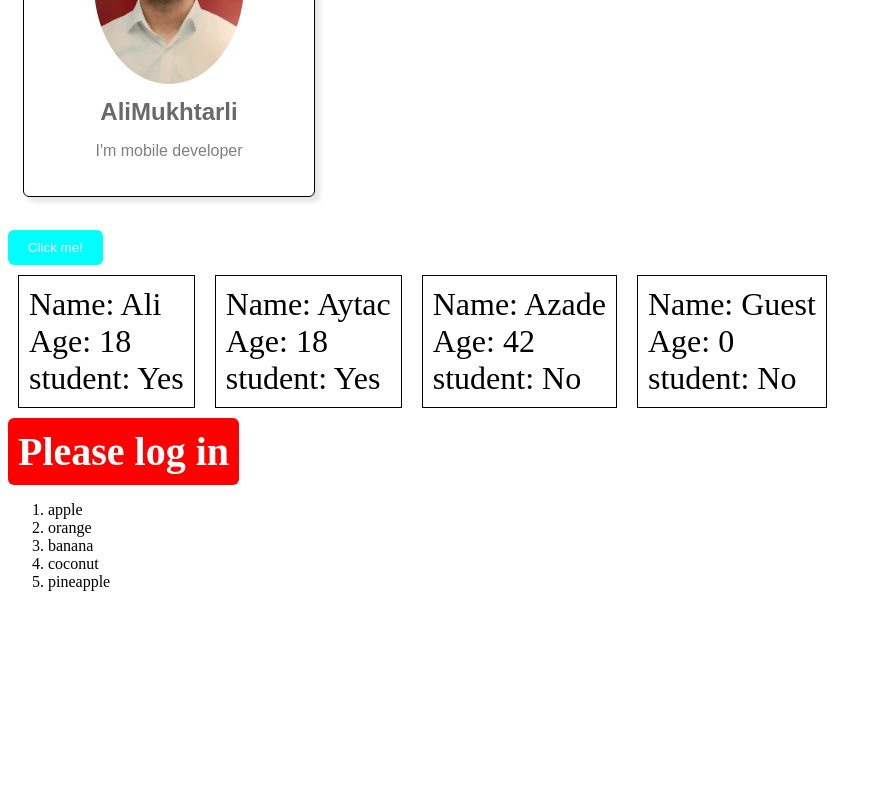
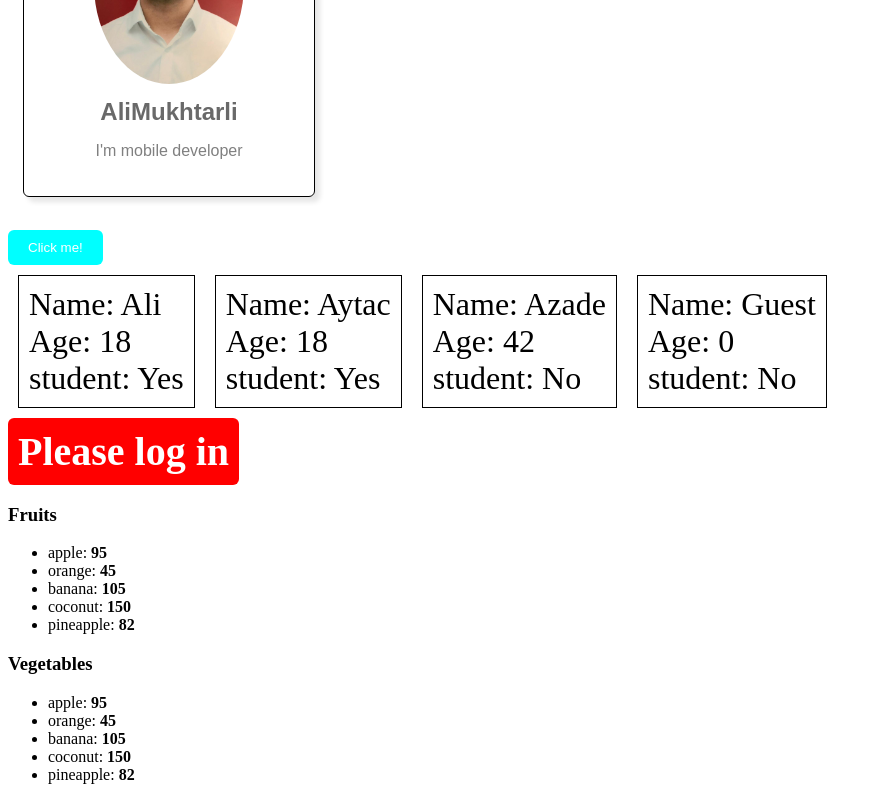
Before and after one commit to AliMukhtarli/learningReact, a React (Vite) app: page / in a window 1280 px wide. Shown: the part 806-1606 px from the top of the page, without its empty margins (0-882 px from the left). Before the commit the page ends 1413 px from the top, so only its background shows below. Built offline with nearby package versions, Linux system fonts and the light colour scheme.

Commit message:
Learning

```diff
--- a/src/App.jsx
+++ b/src/App.jsx
@@ -8,6 +8,18 @@ import Student from "./Student.jsx";
 import UserGreeting from "./UserGreeting.jsx";
 import List from "./List.jsx";
 function App() {
+  const fruits = [  {id: 1,name: 'apple', calories: 95},
+                            {id: 2,name: 'orange', calories: 45},
+                            {id: 3,name: 'banana', calories: 105},
+                            {id: 4,name: 'coconut', calories: 150},
+                            {id: 5,name: 'pineapple', calories: 82}];
+
+    const vegetables =  [  {id: 6,name: 'apple', calories: 95},
+                                      {id: 7,name: 'orange', calories: 45},
+                                      {id: 8,name: 'banana', calories: 105},
+                                      {id: 9,name: 'coconut', calories: 150},
+                                      {id: 10,name: 'pineapple', calories: 82}];
+
   return(
     <div>
         <Header />
@@ -28,7 +40,8 @@ function App() {
         <Student />
         <br />
         <UserGreeting isLoggedIn={false} username="Ali"  />
-        <List />
+        {fruits.length > 0 ? <List items={fruits} category="Fruits"/> : null}
+        {vegetables.length >0 ? <List items={vegetables} category="Vegetables"/>: null}
     </div>
   );
 
--- a/src/List.jsx
+++ b/src/List.jsx
@@ -1,10 +1,16 @@
-
-function List(){
-    const fruits = ['apple', 'orange','banana', 'coconut', 'pineapple'];
-
-    const listItems = fruits.map(fruit => <li>{fruit}</li>);
-
-    return(<ol>{listItems}</ol>)
+function List({ items = [], category }) {
+  return (
+    <div>
+      {category ? <h3>{category}</h3> : null}
+      <ul>
+        {items.map((item) => (
+          <li key={item.id}>
+            {item.name}: <b>{item.calories}</b>
+          </li>
+        ))}
+      </ul>
+    </div>
+  );
 }
 
 export default List;
```
